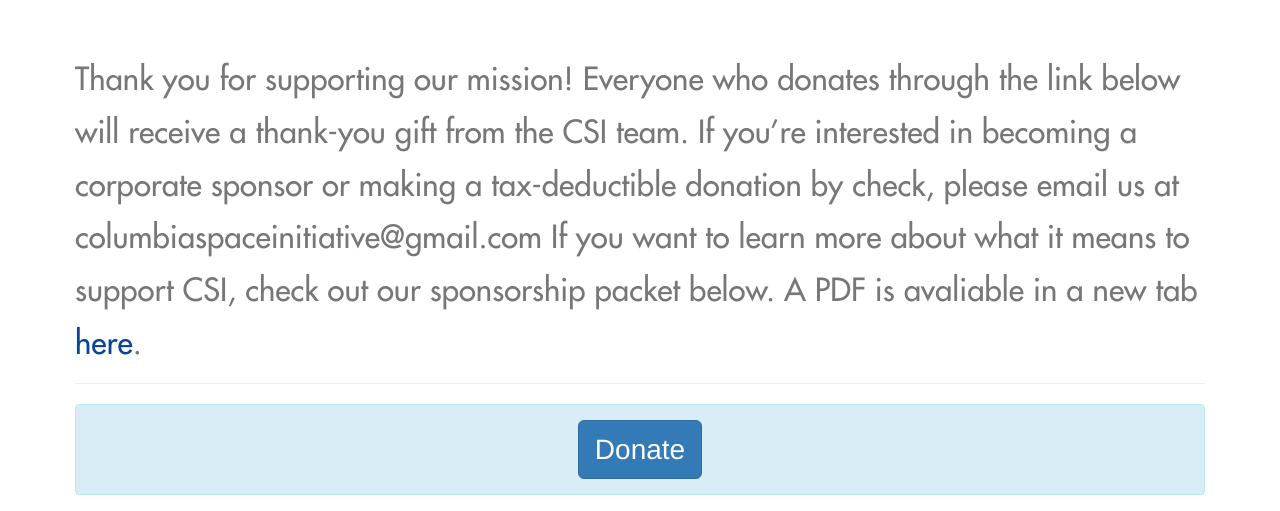
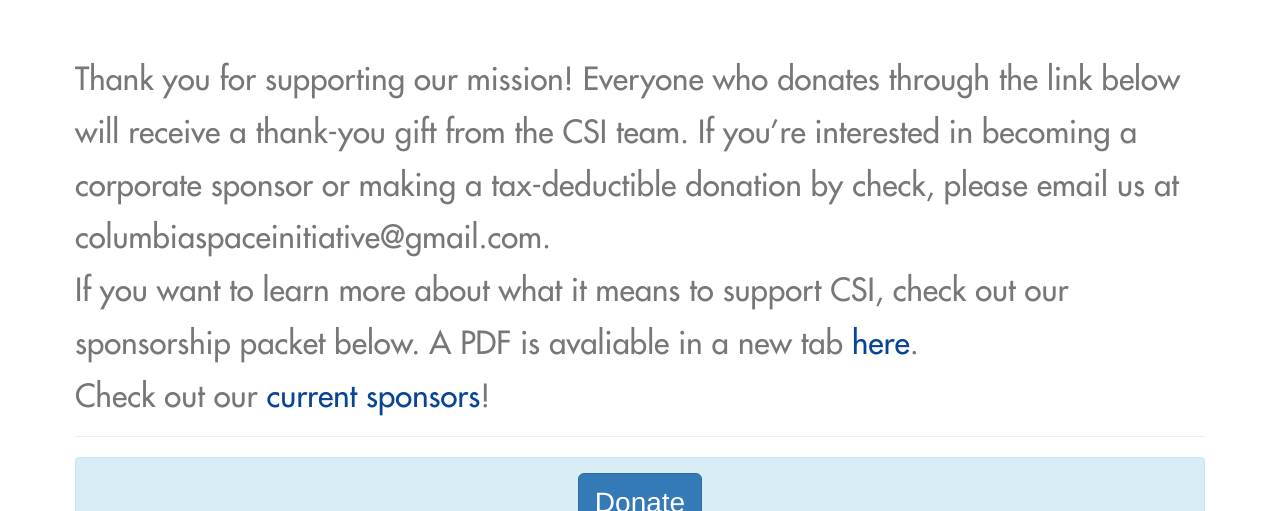
Before and after one commit to columbiaspace/columbiaspace.org, a Jekyll site: the page built from support-us.html, in a window 1280 px wide and 900 px high, scrolled down 702 px, cut to the strip 202-713 px from the top of the window. Built offline with Jekyll 4.4.1, drawn with Linux system fonts in a browser that asks for light colours; nearby versions of some CDN libraries; comment, search, counter and statistics services are not loaded; some of the changed text lies outside the part shown.

Commit message:
update sponsors

```diff
--- a/support-us.html
+++ b/support-us.html
@@ -13,17 +13,19 @@
 <!-- Group abstract here -->
 <div class="group-abstract">
 	<div class="container">
-		<h2><small>
+			<h2><small>
 				Thank you for supporting our mission! Everyone who donates through the link below will receive a
 				thank-you gift from the CSI team. If you’re interested in becoming a corporate sponsor or making a
 				tax-deductible donation by check, please email us at
-				columbiaspaceinitiative@gmail.com
+				columbiaspaceinitiative@gmail.com.
+				<br>
 
 				If you want to learn more about what it means to support CSI, check out our sponsorship packet below. A
 				PDF is avaliable in a new tab
 				<a href="/assets/media/docs/CSI Sponsorship Packet V2.pdf">here</a>.
+				<br>
+				Check out our <a href= "/sponsors">current sponsors</a>!
 			</small></h2>
-
 
 		<hr>
 
@@ -32,9 +34,6 @@
 				style="font-size: 28px">Donate</a>
 		</div>
 
-		<!-- <div style="flex text-align: center">
-	 <iframe width="800" height="900" src="/assets/media/docs/CSI Sponsorship Packet V2.pdf"></iframe>
-	 </div> -->
 		<div class="embed-responsive embed-responsive-16by9">
 			<iframe height="500" class="embed-responsive-item" src="/assets/media/docs/CSI Sponsorship Packet V2.pdf"
 				allowfullscreen></iframe>
@@ -43,13 +42,6 @@
 	</div>
 </div>
 
-<div class="group-abstract">
-  <div class="container">
-    <h3><small> Thank you to our sponsors!</small></h3>
-    <img class="img-responsive" src="/assets/media/img/sponsors/AllLogos.png" />
-  </div>
-</div>
-
 
 </div>
 <div class="col-md-1"></div>
```
Also changed, not shown: sponsors.html (+24 -6 lines), assets/media/img/sponsors/3dconnexion.png (added), assets/media/img/sponsors/bme_lab_columbia.jpg (added), assets/media/img/sponsors/ccsc_grant.jpg, assets/media/img/sponsors/cuaa_grant.png, assets/media/img/sponsors/engineering_office_of_the_dean_grant.png, assets/media/img/sponsors/esc_grant.png, assets/media/img/sponsors/futek.png, assets/media/img/sponsors/glc_industries.png (added), assets/media/img/sponsors/lamont_doherty_observatory.png (added), assets/media/img/sponsors/mason_lab_cornell.jpg (added), assets/media/img/sponsors/mech_e_grant.png, assets/media/img/sponsors/schiminovich_astronomy.png (added), assets/media/img/sponsors/sophie_gerson.png.
